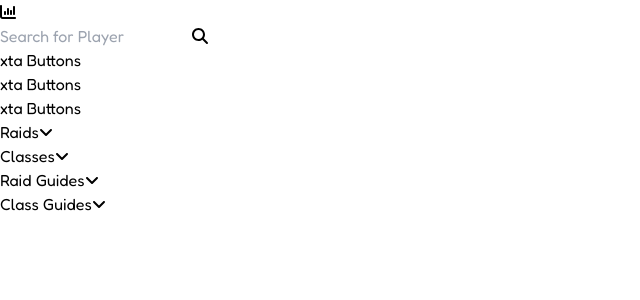
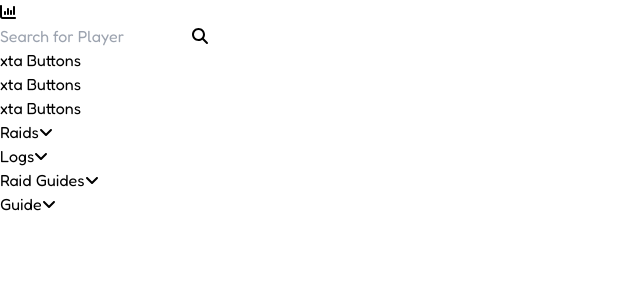
Before and after one commit to trenthendricks2/LA_logs, a React (Vite) app: page / in a window 1280 px wide. Shown: the top 300 px of the page, without its empty margins (0-640 px from the left). Built offline with nearby package versions, Linux system fonts and the light colour scheme.

Commit message:
dropdown links working properly

```diff
--- a/src/components/ClassDropdown.jsx
+++ b/src/components/ClassDropdown.jsx
@@ -1,16 +1,15 @@
 import React from 'react'
 import { FontAwesomeIcon } from '@fortawesome/react-fontawesome'
-import { faMagnifyingGlass, faChartColumn, faAngleRight, faAngleDown } from '@fortawesome/free-solid-svg-icons'
-import { useState, useId, } from 'react'
+import { faAngleRight, faAngleDown } from '@fortawesome/free-solid-svg-icons'
+import { useState, } from 'react'
 import { archetype } from '../utils/archetype-raid'
 
 export default function Dropdown(props) {
     const { dropShow, setDropShow, divId, dropName} = props
     const [SClassDropShow, setSClassDropShow] = useState(false)
 
+    const target = document.querySelector('#'+divId)
 
-
-    const target = document.querySelector('#'+divId)
     const eventListen = (event) =>{
       const withinBoundaries = event.composedPath().includes(target)
 
@@ -51,14 +50,16 @@ export default function Dropdown(props) {
     }
 
     const SubClassDropDown = ({subClassName}) => {
+      const sClassName = archetype.classes[subClassName]
+
       return(
         <div key={subClassName} className=''>
-          {Object.keys(archetype.classes[subClassName]).map((name) => {
+          {Object.keys(sClassName).map((name) => {
             return (
-              <div className='mt-1 rounded-md bg-gray-800 '>
+              <div className='mt-1 rounded-md bg-gray-800 ' key={name}>
                 <div key={name} >
                   <button id={name+' subClassDrop'} className='inline-flex w-full justify-left px-3 py-2 pr-5 hover:bg-gray-700 text-sm rounded-md text-gray-400 bg-gray-800 border-x border-sky-400'>
-                    {name}
+                     <a href={sClassName[name][dropName]} target="_blank"> {name}</a>
                   </button>
                 </div>
               </div>
--- a/src/components/Header.jsx
+++ b/src/components/Header.jsx
@@ -114,8 +114,9 @@ export default function Header(props) {
             <ClassDropdown
                 dropShow={classDropShow}
                 setDropShow={setClassDropShow}
-                dropName="Classes"
+                dropName="Logs"
                 divId="classes"
+
             />
           </div>
 
@@ -168,7 +169,7 @@ export default function Header(props) {
               <ClassDropdown
                 dropShow={classGuideDropShow}
                 setDropShow={setClassGuideDropShow}
-                dropName='Class Guides'
+                dropName='Guide'
                 divId="classGuide"
               />
             </div>
```
Also changed, not shown: src/components/RaidDropDown.jsx (deleted, +0 -7 lines).
